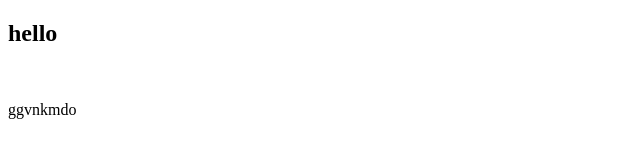
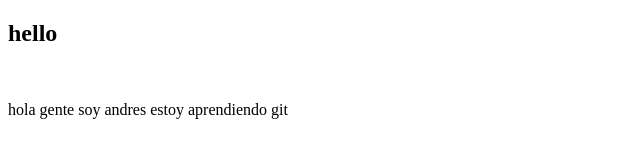
Before and after one commit to andrespick/proyectoDemoCursoPrework, a plain HTML site: page index.html in a window 1280 px wide. Shown: the whole page, without its empty margins (0-640 px from the left). Drawn offline with Linux system fonts and the light colour scheme.

Commit message:
cambios saludo a github

```diff
--- a/index.html
+++ b/index.html
@@ -9,7 +9,7 @@
 <body>
     <article>
         <h1>hello</h1><br>
-        <p>ggvnkmdo</p>
+        <p>hola gente soy andres estoy aprendiendo git</p>
     </article>
 </body>
 </html>
```
